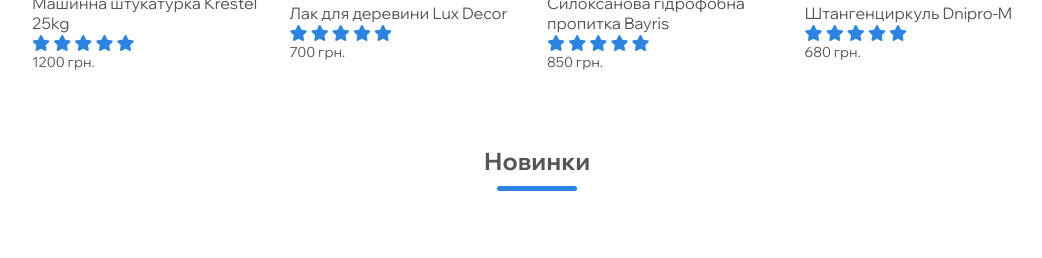
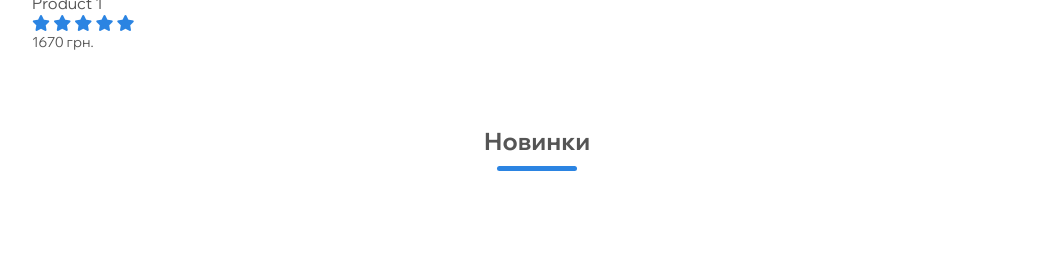
Before and after one commit to antoniobu/building_p, a Django app: page /displaysite/ in a window 1280 px wide. Shown: the part 1282-1540 px from the top of the page, without its empty margins (103-1145 px from the left). Run offline with Django 5.2, Linux system fonts and the light colour scheme; some libraries are stand-ins or nearby versions.

Commit message:
second commit

```diff
--- a/building_project/apps/displaysite/templates/displaysite/index.html
+++ b/building_project/apps/displaysite/templates/displaysite/index.html
@@ -73,54 +31,12 @@
         <div class="small-container">
             <h2 class="title">Бестселлери</h2>
             <div class="row">
-                <div class="col-4">
-                    <img src="images/products/product1.jpeg">
-                    <h4>Машинна штукатурка Krestel 25kg</h4>
-                    <div class="rating">
-                        <i class="fa fa-star"></i>
-                        <i class="fa fa-star"></i>
-                        <i class="fa fa-star"></i>
-                        <i class="fa fa-star"></i>
-                        <i class="fa fa-star"></i>
-                    </div>
-                    <p>1200 грн.</p>
-                </div>
-                <div class="col-4">
-                    <img src="images/products/product4.png">
-                    <h4>Лак для деревини Lux Decor</h4>
-                    <div class="rating">
-                        <i class="fa fa-star"></i>
-                        <i class="fa fa-star"></i>
-                        <i class="fa fa-star"></i>
-                        <i class="fa fa-star"></i>
-                        <i class="fa fa-star"></i>
-                    </div>
-                    <p>700 грн.</p>
-                </div>
-                <div class="col-4">
-                    <img src="images/products/product1.jpeg">
-                    <h4>Силоксанова гідрофобна пропитка Bayris</h4>
-                    <div class="rating">
-                        <i class="fa fa-star"></i>
-                        <i class="fa fa-star"></i>
-                        <i class="fa fa-star"></i>
-                        <i class="fa fa-star"></i>
-                        <i class="fa fa-star"></i>
-                    </div>
-                    <p>850 грн.</p>
-                </div>
-                <div class="col-4">
-                    <img src="images/products/product10.jpg">
-                    <h4>Штангенциркуль Dnipro-M</h4>
-                    <div class="rating">
-                        <i class="fa fa-star"></i>
-                        <i class="fa fa-star"></i>
-                        <i class="fa fa-star"></i>
-                        <i class="fa fa-star"></i>
-                        <i class="fa fa-star"></i>
-                    </div>
-                    <p>680 грн.</p>
-                </div>
+
+
+                {% with product_url='/product/1/' image_url='images/products/product1.jpg' product_name='Product 1' rating=5 price='100 грн.' %}
+    {% include 'partials/mini_product_card.html' %}
+{% endwith %}
+
             </div>
             <h2 class="title">Новинки</h2>
             <div class="row">
--- /dev/null
+++ b/building_project/apps/displaysite/templates/partials/mini_product_card.html
@@ -0,0 +1,12 @@
+<div class="col-4">
+    <img src="{{ image_url }}">
+    <h4>{{ product_name }}</h4>
+    <div class="rating">
+        <i class="fa fa-star"></i>
+        <i class="fa fa-star"></i>
+        <i class="fa fa-star"></i>
+        <i class="fa fa-star"></i>
+        <i class="fa fa-star"></i>
+    </div>
+    <p>1670 грн.</p>
+</div>
--- a/building_project/apps/displaysite/views.py
+++ b/building_project/apps/displaysite/views.py
@@ -4,4 +4,5 @@
 # Create your views here.
 def index(request):
     #return HttpResponse("Hello, world. You're at the displaysite index.")
+
     return render(request, 'displaysite/index.html')
```
Also changed, not shown: other parts of building_project/apps/displaysite/templates/displaysite/index.html (+1 -43 lines), building_project/apps/displaysite/templates/partials/header.html (added, +46 -0 lines).
